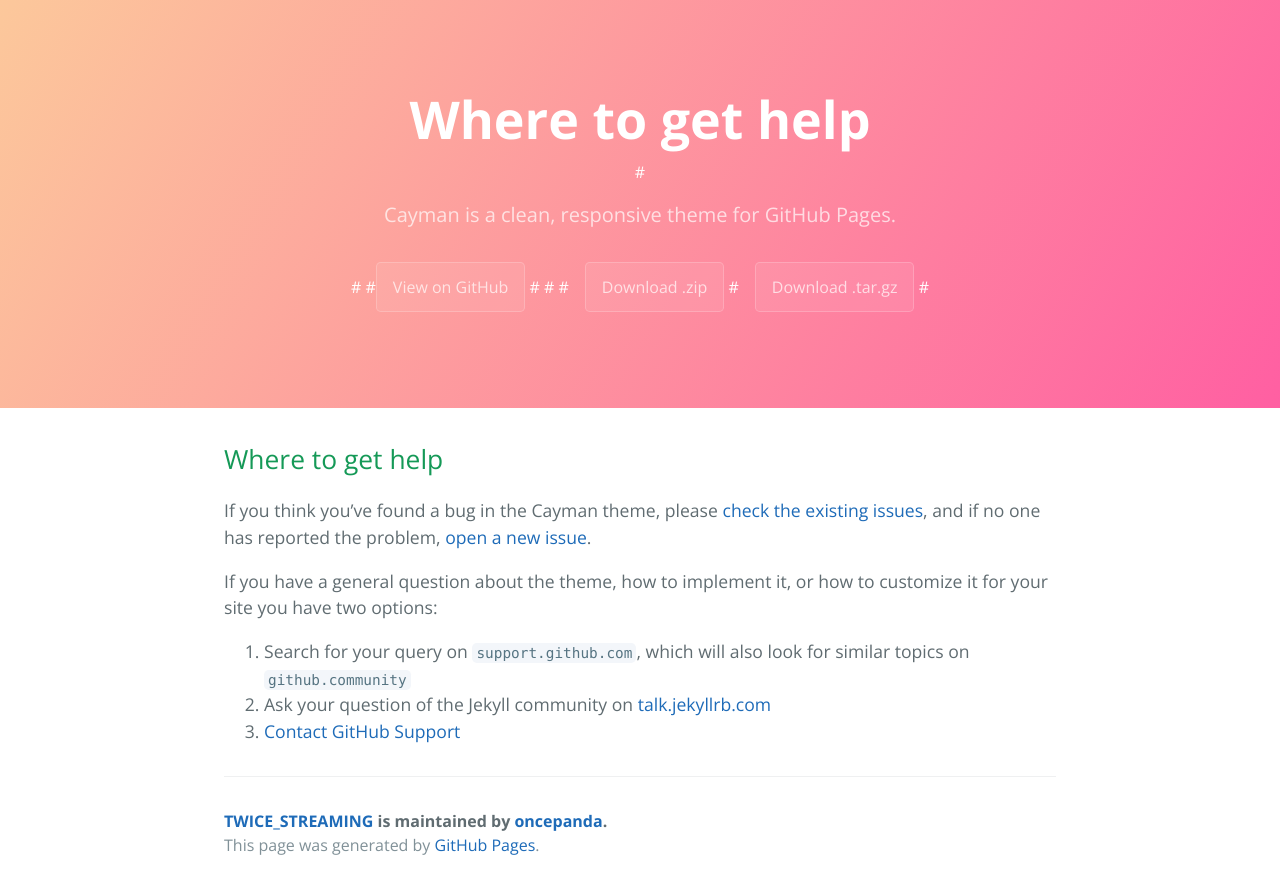
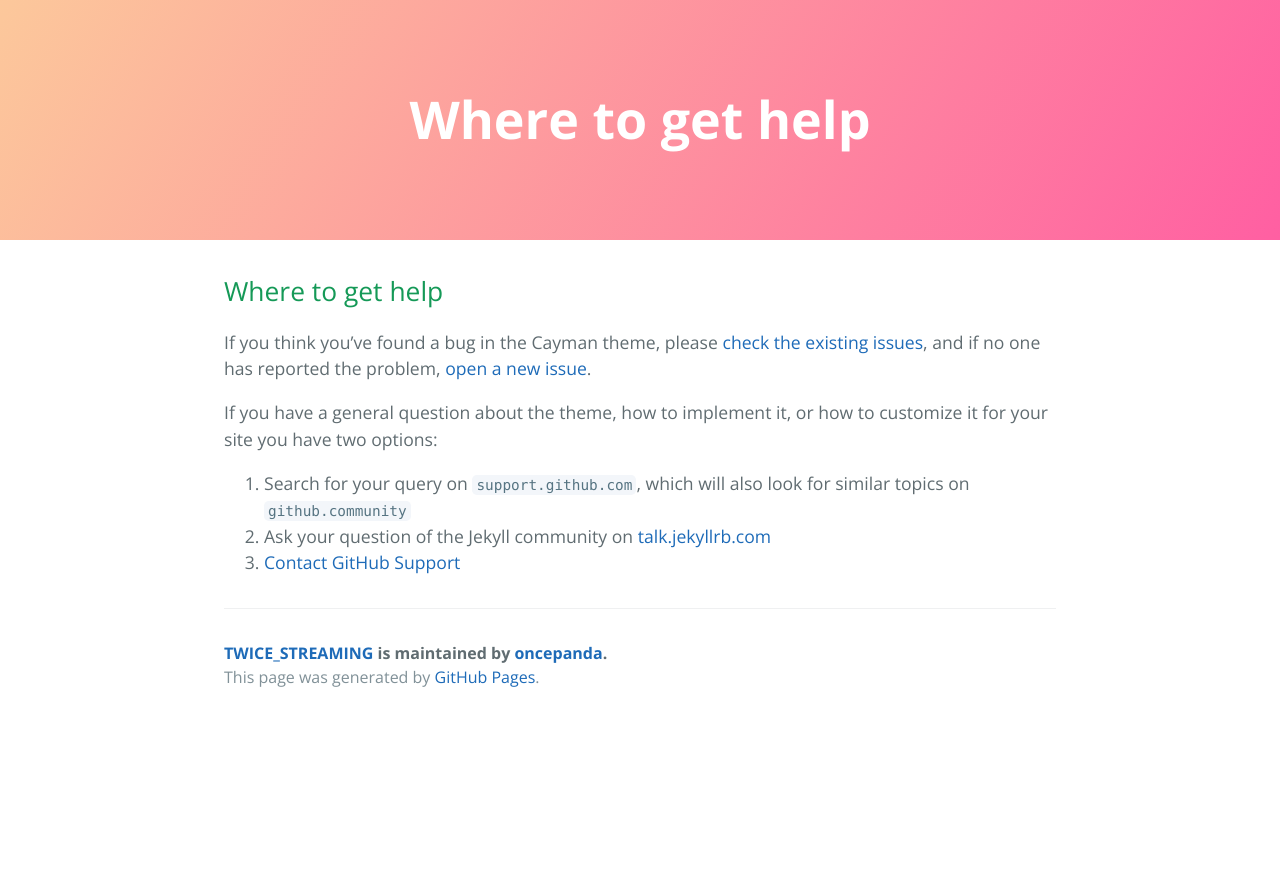
Before and after one commit to oncepanda/TWICE_STREAMING, a Jekyll site: the page built from docs/SUPPORT.md, in a window 1280 px wide. Shown: the top 894 px of the page. Built offline with Jekyll 4.4.1, drawn with Linux system fonts in a browser that asks for light colours; our own code applies the rules of GitHub Pages for plain Markdown files.

Commit message:
Update default.html

```diff
--- a/_layouts/default.html
+++ b/_layouts/default.html
@@ -24,14 +24,7 @@
 
     <header class="page-header" role="banner">
       <h1 class="project-name">{{ page.title | default: site.title | default: site.github.repository_name }}</h1>
-      #<h2 class="project-tagline">{{ page.description | default: site.description | default: site.github.project_tagline }}</h2>
-      #{% if site.github.is_project_page %}
-        #<a href="{{ site.github.repository_url }}" class="btn">View on GitHub</a>
-      #{% endif %}
-      #{% if site.show_downloads %}
-        #<a href="{{ site.github.zip_url }}" class="btn">Download .zip</a>
-        #<a href="{{ site.github.tar_url }}" class="btn">Download .tar.gz</a>
-      #{% endif %}
+
     </header>
 
     <main id="content" class="main-content" role="main">
```
